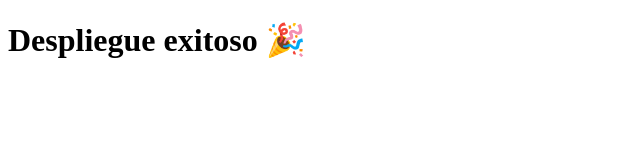
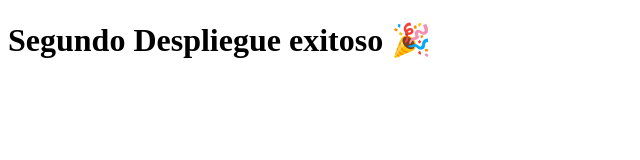
Before and after one commit to aldozamoram89/playwright-pom-ci, a website: page index.html in a window 1280 px wide. Shown: the whole page, without its empty margins (0-640 px from the left). Drawn offline with Linux system fonts and the light colour scheme.

Commit message:
Modify HTML

```diff
--- a/index.html
+++ b/index.html
@@ -2,6 +2,6 @@
 <html>
   <head><title>CD Test</title></head>
   <body>
-    <h1>Despliegue exitoso 🎉</h1>
+    <h1>Segundo Despliegue exitoso 🎉</h1>
   </body>
 </html>
```
